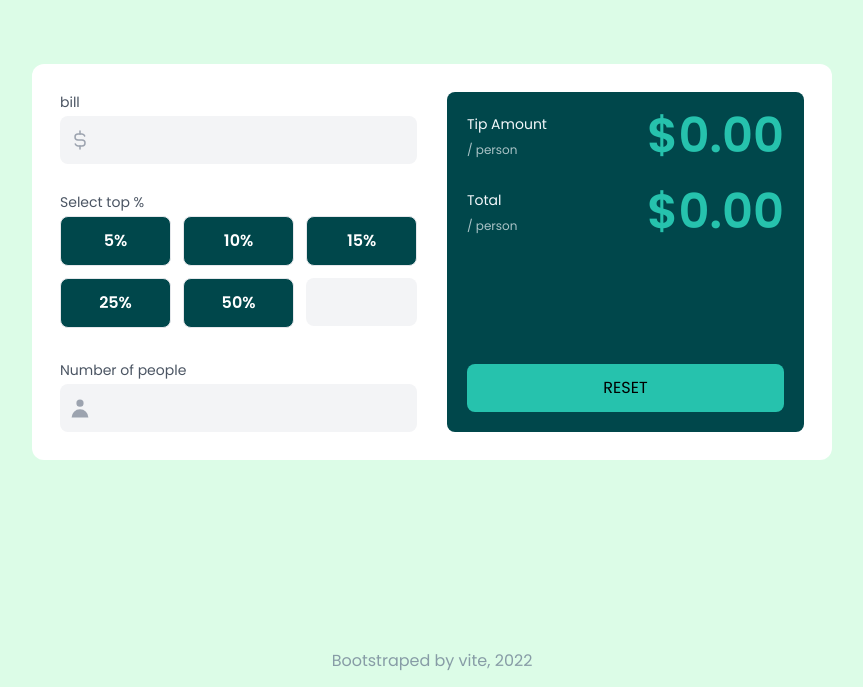
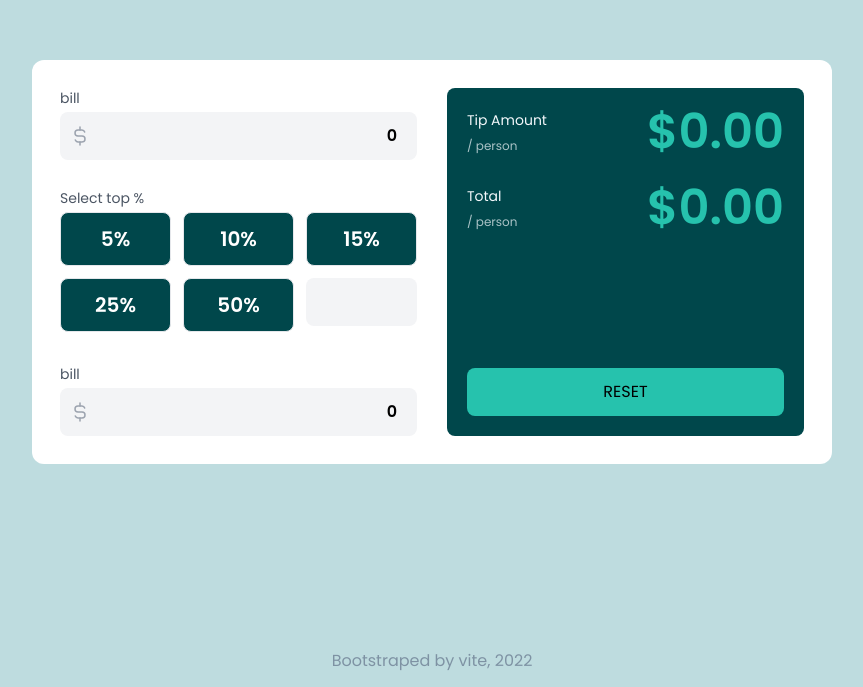
Before and after one commit to nafasebra/tip-calculator-reactts, a React (Vite) app: page / in a window 1280 px wide. Shown: the part 113-800 px from the top of the page, without its empty margins (208-1071 px from the left). Built offline with nearby package versions, Linux system fonts and the light colour scheme.

Commit message:
add Input component and svg icons

```diff
--- a/src/App.tsx
+++ b/src/App.tsx
@@ -3,13 +3,17 @@ import { useState } from "react";
 import CardContainer from "./components/CardContainer";
 import Footer from "./components/Footer";
 
+import { TipProvider } from "./context";
+
 
 function App() {
   return (
     <>
-      <div className="relative flex items-center justify-center overflow-hidden w-full py-4 min-h-[calc(100vh-50px)]">
-        <CardContainer />
-      </div>
+      <TipProvider>
+        <div className="relative flex items-center justify-center overflow-hidden w-full py-4 min-h-[calc(100vh-50px)]">
+          <CardContainer />
+        </div>
+      </TipProvider>
       <Footer />
     </>
   );
--- a/src/components/CardContainer.tsx
+++ b/src/components/CardContainer.tsx
@@ -1,29 +1,19 @@
+import { useContext } from "react";
+
+import Input from "./Input";
+import { TipContext } from "../context";
+
+import userIcon from "../assets/user.svg";
+import dollarIcon from "../assets/dollar.svg";
+
 function CardContainer() {
+  const TipUseContext = useContext(TipContext);
+
   return (
     <div className="bg-white w-[90%] lg:w-[800px] flex flex-col-reverse lg:flex-row justify-between items-stretch rounded-xl mx-auto p-7">
       <div className="w-full lg:w-[48%]">
         <div className="pb-2">
-          <label className="block pb-1 text-gray-600 text-sm" htmlFor="txtBill">bill</label>
-          <div className="relative">
-            <input
-              type="text"
-              className="w-full py-3 outline-1 outline-green-200 pl-10 pr-5 font-semibold text-right rounded-lg bg-gray-100"
-            />
-            <svg
-              xmlns="http://www.w3.org/2000/svg"
-              className="w-6 h-6 absolute top-3 left-2 text-gray-400"
-              viewBox="0 0 24 24"
-              strokeWidth="1.5"
-              stroke="currentColor"
-              fill="none"
-              strokeLinecap="round"
-              strokeLinejoin="round"
-            >
-              <path stroke="none" d="M0 0h24v24H0z" fill="none" />
-              <path d="M16.7 8a3 3 0 0 0 -2.7 -2h-4a3 3 0 0 0 0 6h4a3 3 0 0 1 0 6h-4a3 3 0 0 1 -2.7 -2" />
-              <path d="M12 3v3m0 12v3" />
-            </svg>
-          </div>
+          <Input label="bill" icon={dollarIcon} value={String(TipUseContext.price)} onChangeFunc={(e: any) => TipUseContext.setPrice(e.target.value)}/>
         </div>
         <div className="py-5">
           <p className="pb-1 text-gray-600 text-sm">Select top %</p>
@@ -39,7 +29,7 @@ function CardContainer() {
               />
               <label
                 htmlFor="5"
-                className="flex justify-center items-center p-3 text-white bg-greenc-300 rounded-lg border cursor-pointer peer-checked:bg-greenc-200 font-bold hover:text-gray-600 hover:bg-gray-100"
+                className="flex justify-center items-center p-3 text-white bg-greenc-300 rounded-lg border cursor-pointer peer-checked:bg-greenc-200 font-bold hover:text-gray-600 hover:bg-greenc-100 text-xl"
               >
                 5%
               </label>
@@ -55,7 +45,7 @@ function CardContainer() {
               />
               <label
                 htmlFor="10"
-                className="flex justify-center items-center p-3 text-white bg-greenc-300 rounded-lg border cursor-pointer peer-checked:bg-greenc-200 font-bold hover:text-gray-600 hover:bg-gray-100"
+                className="flex justify-center items-center p-3 text-white bg-greenc-300 rounded-lg border cursor-pointer peer-checked:bg-greenc-200 font-bold hover:text-gray-600 hover:bg-greenc-100 text-xl"
               >
                 10%
               </label>
@@ -71,7 +61,7 @@ function CardContainer() {
               />
               <label
                 htmlFor="15"
-                className="flex justify-center items-center p-3 text-white bg-greenc-300 rounded-lg border cursor-pointer peer-checked:bg-greenc-200 font-bold hover:text-gray-600 hover:bg-gray-100"
+                className="flex justify-center items-center p-3 text-white bg-greenc-300 rounded-lg border cursor-pointer peer-checked:bg-greenc-200 font-bold hover:text-gray-600 hover:bg-greenc-100 text-xl"
               >
                 15%
               </label>
@@ -87,7 +77,7 @@ function CardContainer() {
               />
               <label
                 htmlFor="25"
-                className="flex justify-center items-center p-3 text-white bg-greenc-300 rounded-lg border cursor-pointer peer-checked:bg-greenc-200 font-bold hover:text-gray-600 hover:bg-gray-100"
+                className="flex justify-center items-center p-3 text-white bg-greenc-300 rounded-lg border cursor-pointer peer-checked:bg-greenc-200 font-bold hover:text-gray-600 hover:bg-greenc-100 text-xl"
               >
                 25%
               </label>
@@ -103,7 +93,7 @@ function CardContainer() {
               />
               <label
                 htmlFor="50"
-                className="flex justify-center items-center p-3 text-white bg-greenc-300 rounded-lg border cursor-pointer peer-checked:bg-greenc-200 font-bold hover:text-gray-600 hover:bg-gray-100"
+                className="flex justify-center items-center p-3 text-white bg-greenc-300 rounded-lg border cursor-pointer peer-checked:bg-greenc-200 font-bold hover:text-gray-600 hover:bg-greenc-100 text-xl"
               >
                 50%
               </label>
@@ -117,14 +107,7 @@ function CardContainer() {
           </div>
         </div>
         <div className="pt-3">
-          <label className="block pb-1 text-gray-600 text-sm" htmlFor="txtBill">Number of people</label>
-          <div className="relative">
-            <input
-              type="text"
-              className="w-full py-3 outline-1 outline-green-200 pl-10 pr-5 font-semibold text-right rounded-lg bg-gray-100"
-            />
-            <svg className="w-6 h-6 text-gray-400 absolute top-3 left-2" fill="currentColor" viewBox="0 0 20 20" xmlns="http://www.w3.org/2000/svg"><path fillRule="evenodd" d="M10 9a3 3 0 100-6 3 3 0 000 6zm-7 9a7 7 0 1114 0H3z" clipRule="evenodd" /></svg>
-          </div>
+          <Input label="bill" icon={dollarIcon} value={String(TipUseContext.numOfPeople)} onChangeFunc={(e: any) => TipUseContext.setNumOfPeople(e.target.value)}/>
         </div>
       </div>
       <div className="flex flex-col justify-between w-full lg:w-[48%] bg-greenc-300 rounded-lg p-5">
--- /dev/null
+++ b/src/components/Input.tsx
@@ -0,0 +1,41 @@
+import { FormEvent } from "react";
+
+type propType = {
+  label: string;
+  value: string;
+  onChangeFunc: (e: FormEvent) => void;
+  icon: string | undefined;
+};
+
+function Input(props: propType) {
+  const { label, value, onChangeFunc, icon } = props;
+
+  return (
+    <>
+      <label
+        className="block pb-1 text-gray-600 text-sm"
+        htmlFor={`txt${label}`}
+      >
+        {label}
+      </label>
+      <div className="relative">
+        <input
+          type="text"
+          value={value}
+          onChange={(e) => onChangeFunc(e)}
+          id={`txt${label}`}
+          className="w-full py-3 outline-1 outline-green-200 pl-10 pr-5 font-semibold text-right rounded-lg bg-gray-100"
+        />
+        {icon !== undefined && (
+          <img
+            src={icon}
+            className="w-6 h-6 absolute top-3 left-2"
+            alt={`the ${label} icon`}
+          />
+        )}
+      </div>
+    </>
+  );
+}
+
+export default Input;
--- a/src/context/index.tsx
+++ b/src/context/index.tsx
@@ -1,7 +1,7 @@
 import { createContext, useState } from "react";
 
 type propType = {
-  children: JSX.Element[];
+  children: JSX.Element | JSX.Element[];
 };
 
 type contextType = {
@@ -13,7 +13,7 @@ type contextType = {
   setNumOfPeople: (a: number) => void;
 };
 
-export const tipContext = createContext<contextType>({
+export const TipContext = createContext<contextType>({
   price: 0,
   tip: 5,
   numOfPeople: 1,
@@ -22,16 +22,16 @@ export const tipContext = createContext<contextType>({
   setNumOfPeople: () => {},
 });
 
-export const tipProvider = ({ children }: propType) => {
+export const TipProvider = ({ children }: propType) => {
   const [price, setPrice] = useState<number>(0);
   const [tip, setTip] = useState<number>(0);
   const [numOfPeople, setNumOfPeople] = useState<number>(0);
 
   return (
-    <tipContext.Provider
+    <TipContext.Provider
       value={{ price, setPrice, tip, setTip, numOfPeople, setNumOfPeople }}
     >
       {children}
-    </tipContext.Provider>
+    </TipContext.Provider>
   );
 };
--- a/src/index.css
+++ b/src/index.css
@@ -7,7 +7,7 @@
 
 @layer components {
   body {
-    @apply bg-green-100;
+    @apply bg-greenc-100;
   }
 }
 
```
Also changed, not shown: src/assets/dollar.svg (added), src/assets/user.svg (added).
